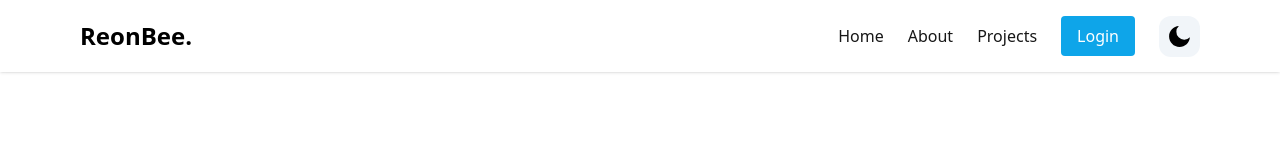
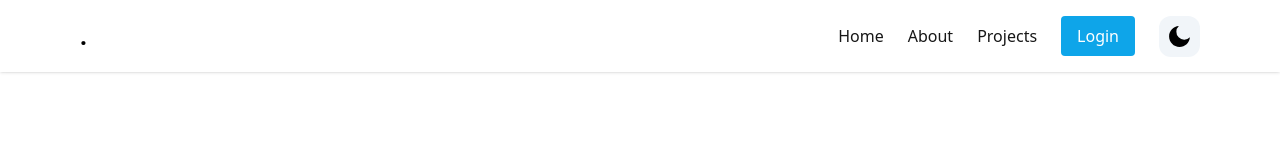
Before and after one commit to RianIhsan/MyWeb, a Next.js app: page / in a window 1280 px wide. Shown: the top 160 px of the page. Built offline with nearby package versions, Linux system fonts and the light colour scheme.

Commit message:
fix:title name

```diff
--- a/app/head.tsx
+++ b/app/head.tsx
@@ -1,7 +1,7 @@
 export default function Head() {
   return (
     <>
-      <title>ReonBee</title>
+      <title>DevWithRian.</title>
       <meta content="width=device-width, initial-scale=1" name="viewport" />
       <meta name="description" content="Generated by create next app" />
       <link
--- a/components/Footer.tsx
+++ b/components/Footer.tsx
@@ -12,7 +12,7 @@ const Footer = () => {
       <hr className="w-full h-0.5 mx-auto mt-8 bg-neutral-200 border-0"></hr>
       <div className="mx-auto  p-4 flex flex-col text-center text-neutral-900 md:flex-row md:justify-between">
         <div className="flex flex-row items-center justify-center space-x-1 text-neutral-500 dark:text-neutral-100">
-          © 2023 ReonBee<a href="/" className="hover:underline"></a>
+          © 2023 DevWithRian.<a href="/" className="hover:underline"></a>
         </div>
         <div className="flex flex-row items-center justify-center space-x-2 mb-1">
           <a href="https://github.com/RianIhsan" rel="noreferrer" target="_blank">
--- a/components/Navbar.tsx
+++ b/components/Navbar.tsx
@@ -39,7 +39,7 @@ export default function Navbar() {
           <div className="flex items-center justify-between py-3 md:py-5 md:block">
             <Link to="home">
               <div className="container flex items-center space-x-2">
-                <h2 className="text-2xl font-bold">ReonBee.</h2>
+                <h2 className="text-2xl font-bold">.</h2>
               </div>
             </Link>
             <div className="md:hidden">
```
